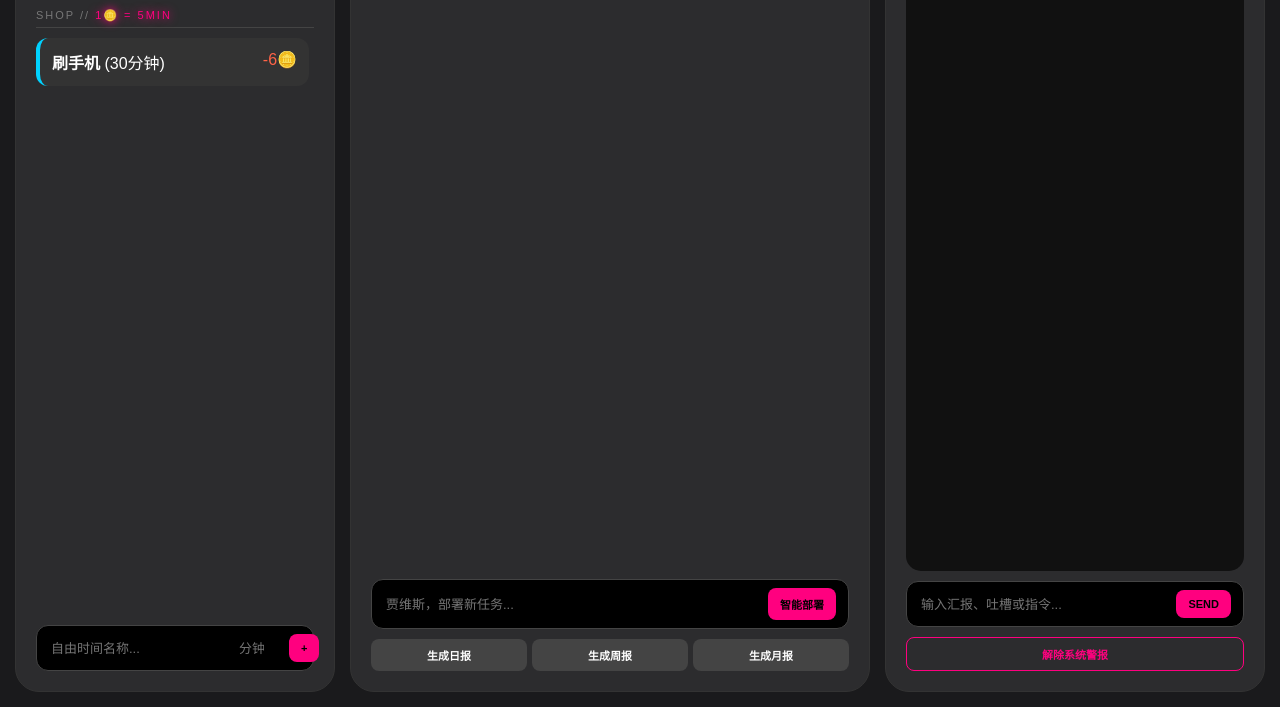
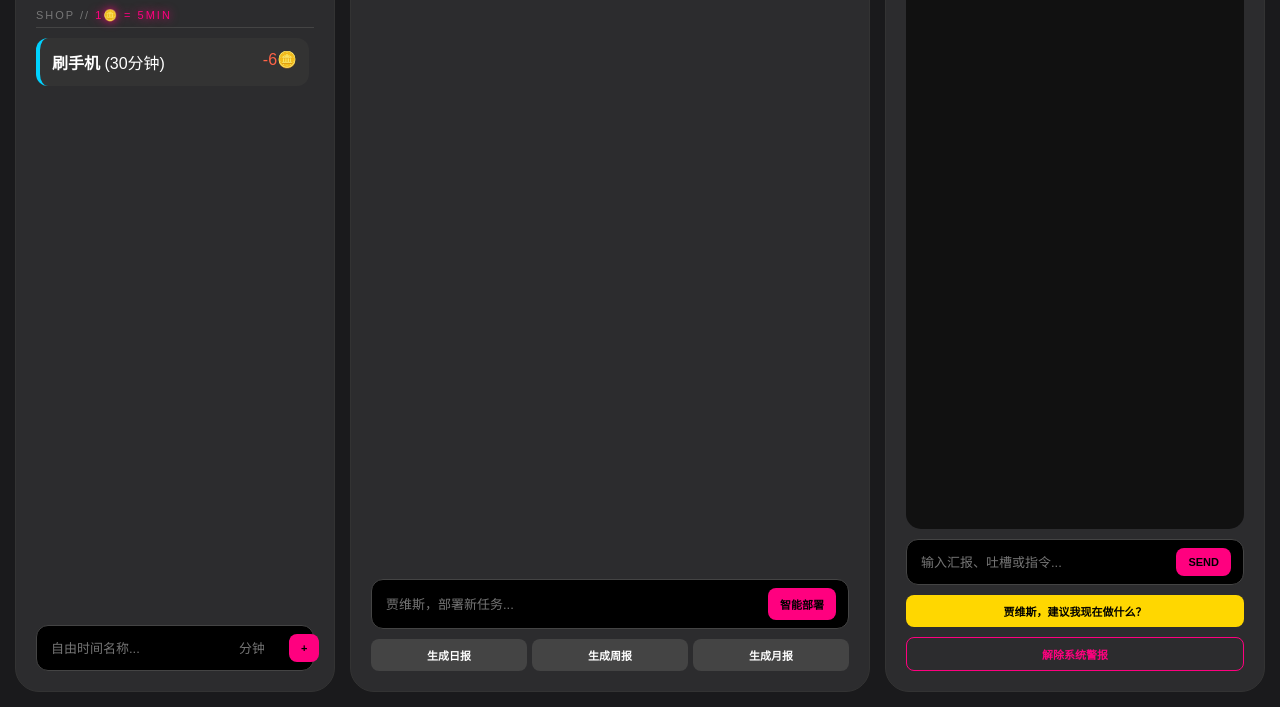
Before and after one commit to qiyufeng1127/-, a plain HTML site: page index.html in a window 1280 px wide. Shown: the part 123-830 px from the top of the page. Drawn offline with nearby package versions, Linux system fonts and the light colour scheme.

Commit message:
Update index.html

```diff
--- a/index.html
+++ b/index.html
@@ -72,9 +72,10 @@
         <div class="header">JARVIS CORE // <span>DEEP MEMORY</span></div>
         <div class="terminal" id="terminalBox">> 等待指令，先生。</div>
         <div class="input-bar">
-            <input type="text" id="chatInput" placeholder="输入汇报、吐槽或指令..." onkeypress="if(event.key==='Enter') sendChat()">
-            <button class="p-btn" onclick="sendChat()">SEND</button>
-        </div>
+    <input type="text" id="chatInput" placeholder="输入汇报、吐槽或指令..." onkeypress="if(event.key==='Enter') sendChat()">
+    <button class="p-btn" onclick="sendChat()">SEND</button>
+</div>
+<button class="p-btn" style="margin-top: 10px; width: 100%; background: var(--g); color: #000;" onclick="autoAssignMission()">贾维斯，建议我现在做什么？</button>
         <button class="p-btn" style="margin-top: 10px; background: transparent; color: var(--p); border: 1px solid var(--p);" onclick="stopAlarm()">解除系统警报</button>
     </div>
 
@@ -266,7 +267,54 @@
             localStorage.setItem('j23_memories', JSON.stringify(state.memories));
             localStorage.setItem('j23_shop', JSON.stringify(state.shop));
         }
+// --- 贾维斯主动派发任务逻辑 ---
+async function autoAssignMission() {
+    printTerminal("正在调取深度记忆并分析您的行为模式...");
 
+    // 整理给 AI 的上下文：包括历史任务、记忆片段和当前金币
+    const context = {
+        historyMissions: state.missions.slice(0, 10).map(m => m.title),
+        recentMemories: state.memories.slice(0, 10).map(mem => mem.text),
+        currentCoins: state.coins
+    };
+
+    const prompt = `根据我的历史任务习惯：${JSON.stringify(context.historyMissions)}，以及我的心情和记忆：${JSON.stringify(context.recentMemories)}。
+    我现在不知道该干什么，请根据这些信息，为我量身定制一个当前最应该做的任务。
+    要求：
+    1. 必须符合我一贯的工作或生活风格。
+    2. 如果我最近很累，就安排一个轻巧的任务；如果我最近金币很少，就安排一个高收益任务。
+    3. 只返回 JSON 格式：{"title": "任务名称", "mins": 分钟数, "reason": "为什么要安排这个"}`;
+
+    try {
+        const res = await callAI(prompt);
+        const data = JSON.parse(res.match(/\{.*\}/s)[0]);
+
+        // 自动部署任务
+        const newM = {
+            id: Date.now(),
+            title: `[AI建议] ${data.title}`,
+            reward: Math.ceil(data.mins / 5),
+            secondsLeft: data.mins * 60,
+            done: false,
+            deployedAt: Date.now()
+        };
+
+        state.missions.unshift(newM);
+        render();
+
+        printTerminal(`<span style="color:var(--g)">贾维斯建议：${data.reason}</span>`);
+        printTerminal(`已为您自动部署任务：${data.title} (${data.mins}分钟)`);
+
+        // 同样触发 60秒 督导警报
+        clearTimeout(alarmTimer);
+        alarmTimer = setTimeout(() => {
+            if(state.activeId !== newM.id) startAlarm();
+        }, 60000);
+
+    } catch(e) {
+        printTerminal("分析失败，贾维斯建议您先休息 5 分钟。");
+    }
+}
         init();
     </script>
 </body>
```
